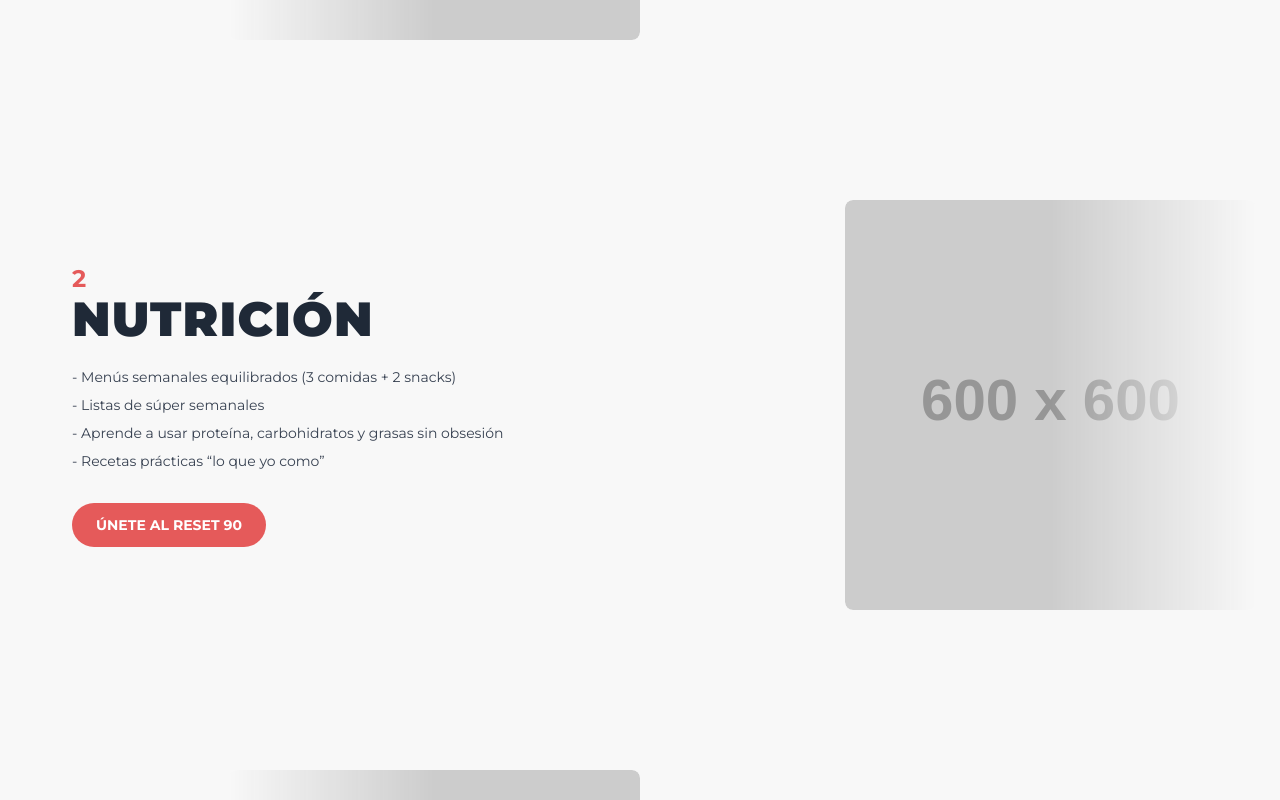
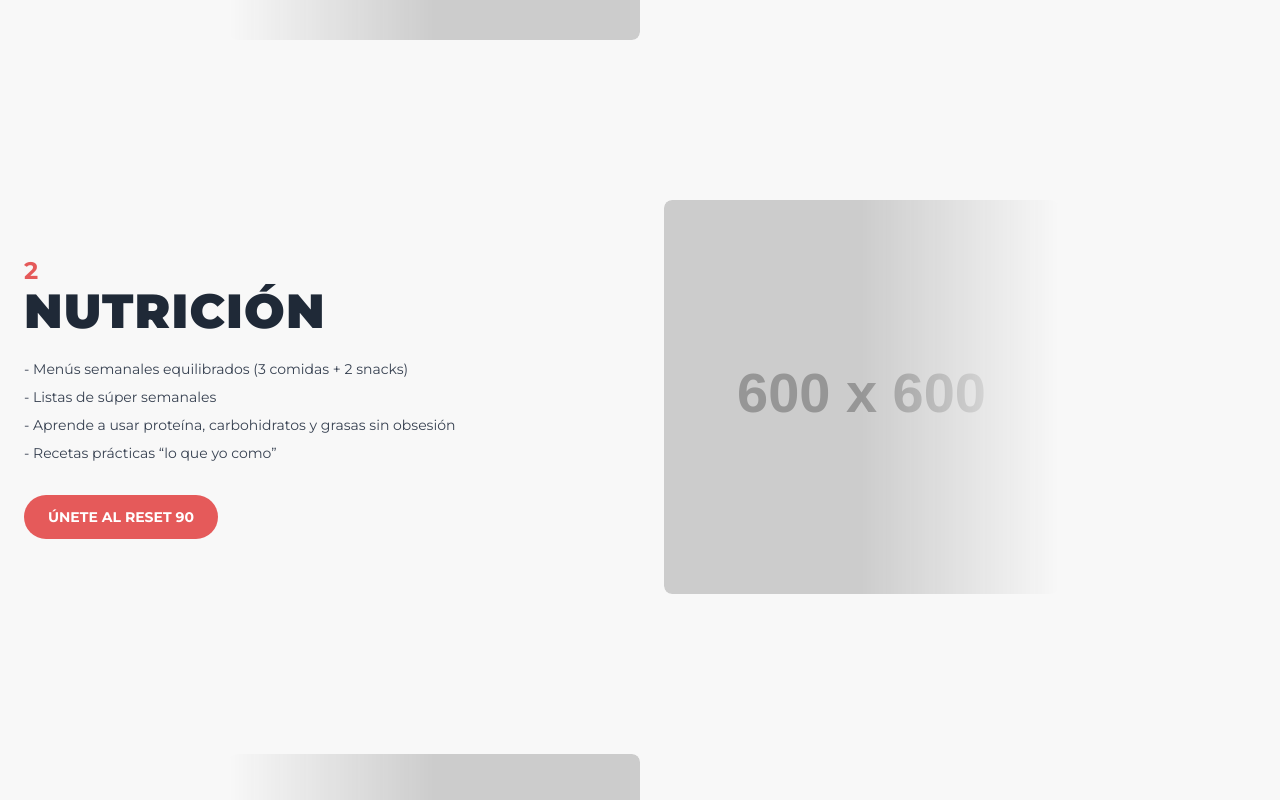
Before and after one commit to jostust/alephmotion2.0, a plain HTML site: page index.html in a window 1280 px wide. Shown: the part 3160-3960 px from the top of the page. Drawn offline with nearby package versions, Linux system fonts and the light colour scheme; placeholder pictures from the web are drawn by us.

Commit message:
Update index 2.html

```diff
--- a/index.html
+++ b/index.html
@@ -224,11 +224,12 @@
   </div>
 </section>
 
-<!-- Pilar 2 -->
-<section class="section-3-bg text-black py-20 reveal" id="nutricion">
-  <div class="container mx-auto px-6 flex flex-col-reverse md:flex-row items-center justify-center">
-    <!-- Texto -->
-    <div class="w-full md:w-1/2 mt-8 md:mt-0 p-6 md:p-12">
+<!-- Fifth Section: NUTRITION pillar details -->
+<section class="section-3-bg text-black py-20 reveal">
+  <div class="container mx-auto px-6 flex flex-col md:flex-row items-center justify-center md:space-x-12">
+
+    <!-- Text container -->
+    <div class="w-full md:w-1/2 p-6 md:p-0">
       <h3 class="text-lg md:text-2xl font-bold text-[#e55a5a]">2</h3>
       <h2 class="text-3xl md:text-5xl font-black leading-tight tracking-wide text-gray-800">NUTRICIÓN</h2>
       <ul class="mt-6 space-y-2 text-sm text-gray-700">
@@ -239,9 +240,12 @@
       </ul>
       <a href="register.html" class="btn-primary mt-8 inline-block text-sm px-6 py-3">ÚNETE AL RESET 90</a>
     </div>
-    <!-- Imagen -->
-    <div class="w-full md:w-1/2 flex justify-center md:justify-end">
-      <img src="https://placehold.co/600x600/e6e6e6/a3a3a3?text=Bowl+de+comida+saludable" alt="Bowl de comida saludable" class="w-2/3 h-auto rounded-lg shadow-xl fade-right"/>
+
+    <!-- Image container -->
+    <div class="w-full md:w-1/2 flex justify-center md:justify-start">
+      <img src="https://placehold.co/600x600/e6e6e6/a3a3a3?text=Bowl+de+comida+saludable"
+           alt="Bowl de comida saludable"
+           class="w-2/3 h-auto rounded-lg shadow-xl fade-right"/>
     </div>
   </div>
 </section>
```
